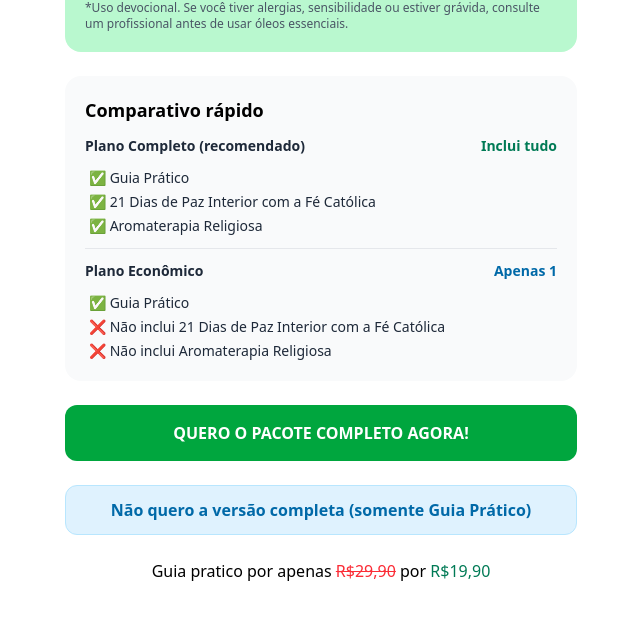
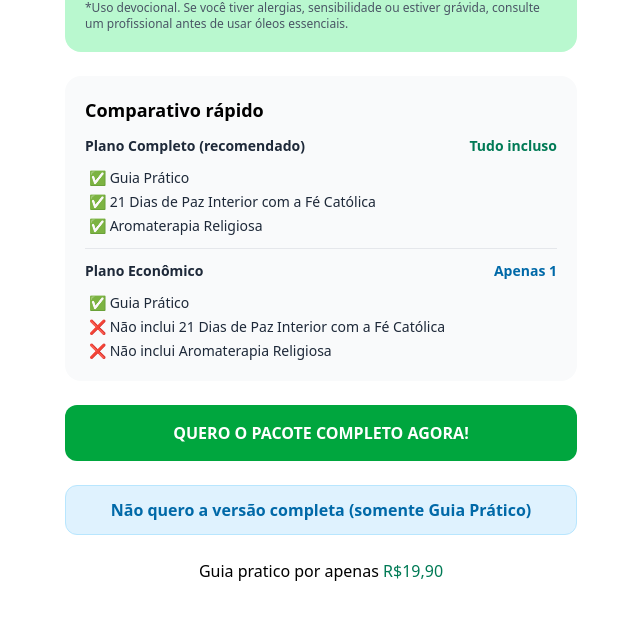
Before and after one commit to Jhoelber/Siterelegioso, a React (Vite) app: page /vendas in a window 1280 px wide. Shown: the part 1611-2244 px from the top of the page, without its empty margins (319-959 px from the left). Built offline with nearby package versions, Linux system fonts and the light colour scheme.

Commit message:
modificando checkout

```diff
--- a/src/components/Vendas.tsx
+++ b/src/components/Vendas.tsx
@@ -122,7 +122,7 @@ export const Vendas = () => {
           <div className="mt-3 space-y-3 text-sm text-gray-800">
             <div className="flex items-start justify-between gap-3">
               <span className="font-bold">Plano Completo (recomendado)</span>
-              <span className="text-emerald-700 font-extrabold">Inclui tudo</span>
+              <span className="text-emerald-700 font-extrabold">Tudo incluso</span>
             </div>
             <ul className="pl-1 space-y-1">
               <li>✅ Guia Prático</li>
@@ -171,7 +171,7 @@ export const Vendas = () => {
         >
           Não quero a versão completa (somente Guia Prático)
         </button>
-           <p> Guia pratico por apenas <span className="text-red-500 line-through">R$29,90</span> por <span className="text-emerald-700">R$19,90</span> </p>
+           <p> Guia pratico por apenas <span className="text-emerald-700">R$19,90</span> </p>
         {/* Garantia */}
         <div className="pt-6 space-y-3">
           <h3 className="text-xl font-extrabold">Tem garantia?</h3>
```
